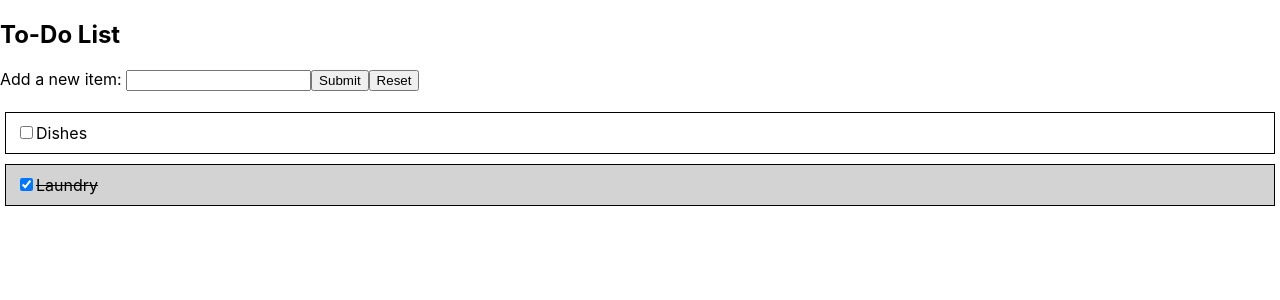
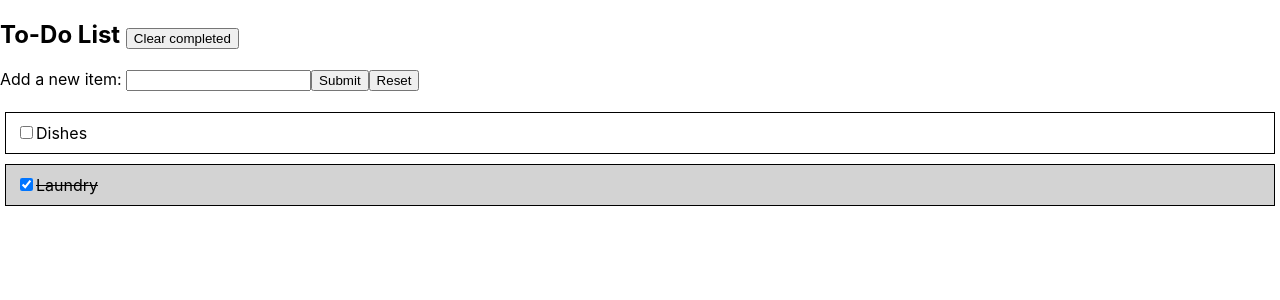
Before and after one commit to bloominstituteoftechnology/reducer-todo, a React (Create React App) app: page / in a window 1280 px wide. Shown: the top 300 px of the page. Built offline with nearby package versions, Linux system fonts and the light colour scheme.

Commit message:
Clear completed

```diff
--- a/src/components/ToDoList.js
+++ b/src/components/ToDoList.js
@@ -6,7 +6,12 @@ export default function ToDoList(props) {
   const [toDoState, dispatch] = React.useReducer(todoReducer, initialState);
   return (
     <>
-      <h2>To-Do List</h2>
+      <h2>
+        {"To-Do List "}
+        <button onClick={() => dispatch({ name: "CLEAR_COMPLETED" })}>
+          Clear completed
+        </button>
+      </h2>
       <ToDoForm dispatch={dispatch} />
       <ul>
         {toDoState.map((item) => (
--- a/src/reducers/todoReducer.js
+++ b/src/reducers/todoReducer.js
@@ -32,7 +32,9 @@ export function todoReducer(state, action) {
               id: x.id,
             }
       );
+    case "CLEAR_COMPLETED":
+      return state.filter((x) => !x.completed);
     default:
-      return state;
+      throw new Error(`${action.name} is not a recognized action name.`);
   }
 }
```
